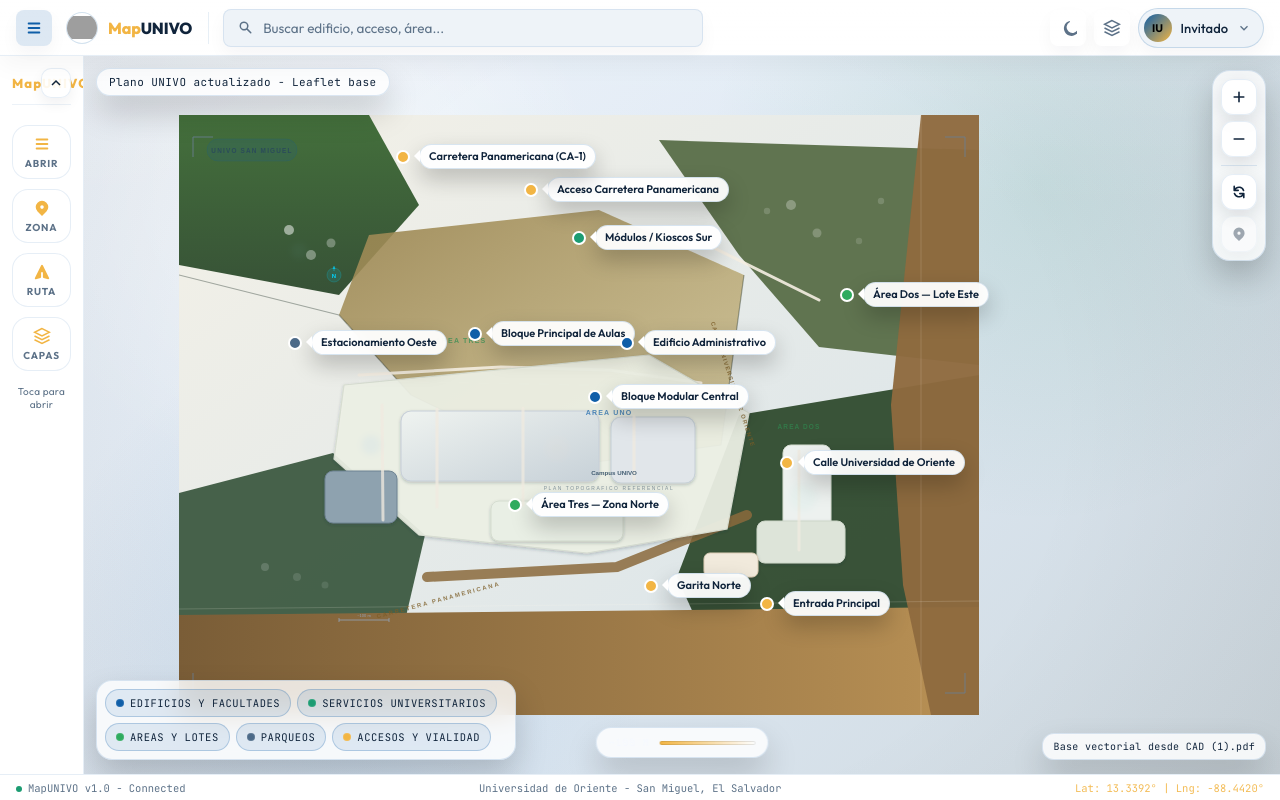
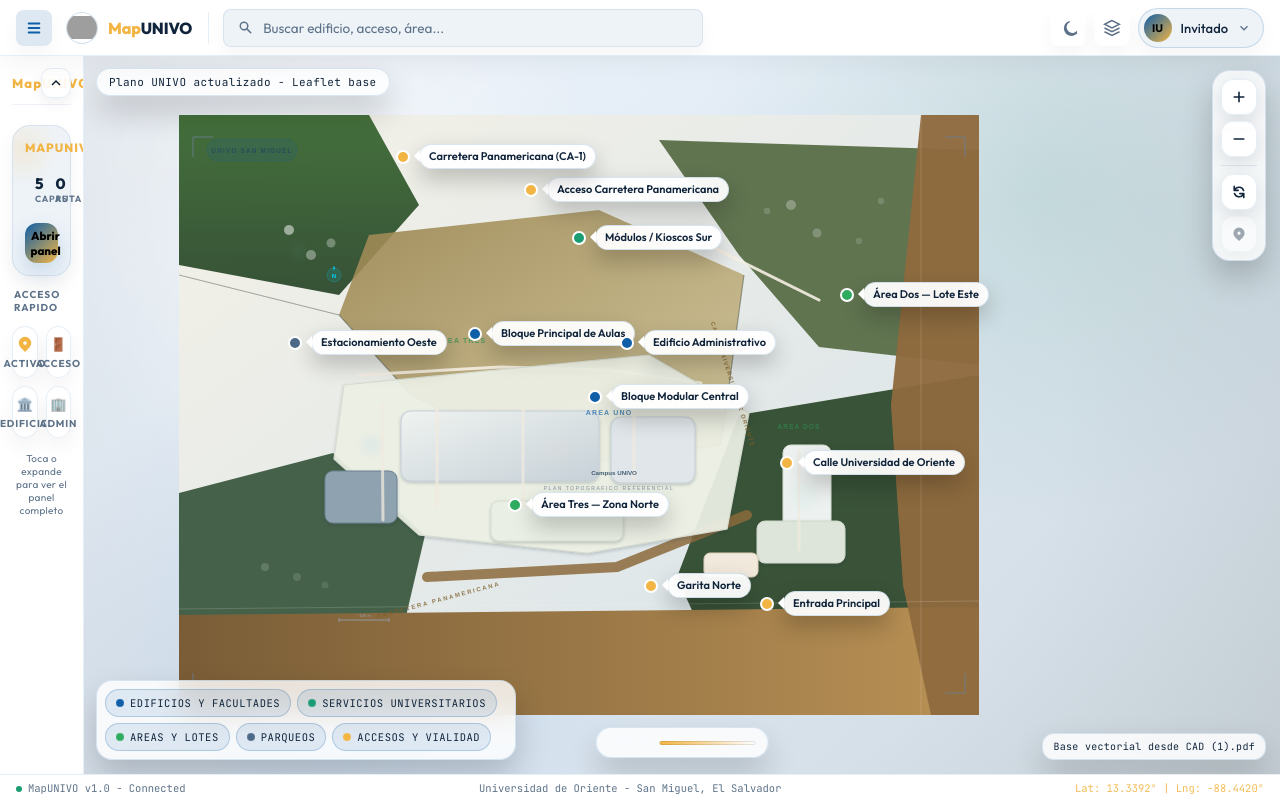
Before and after one commit to leninalejan/MapUnivo, a React (Vite) app in the folder MapUnivo/: page / in a window 1280 px wide. Both pictures are taken after a click on the button 262 px from the left and 85 px from the top of the page. Built offline with nearby package versions, Linux system fonts and the light colour scheme; grey boxes are pictures that could not be loaded.

Commit message:
feat: agregar resumen colapsado y acceso rápido en el panel lateral

```diff
--- a/MapUnivo/src/components/Sidebar.jsx
+++ b/MapUnivo/src/components/Sidebar.jsx
@@ -30,6 +30,13 @@ export default function Sidebar({
     return g
   }, [])
 
+  const quickZones = useMemo(() => {
+    const ids = ['entrada_principal', 'bloque_principal', 'administracion', 'area_tres']
+    return ids.map(id => CAMPUS_ZONES.find(zone => zone.id === id)).filter(Boolean)
+  }, [])
+
+  const visibleLayerCount = Object.values(layers).filter(Boolean).length
+
   return (
     <aside className={`${styles.sidebar} ${open ? styles.open : ''} ${collapsed ? styles.collapsed : ''}`} onClick={e => e.stopPropagation()}>
       <div className={styles.sidebarHeader}>
@@ -56,24 +63,74 @@ export default function Sidebar({
 
       {collapsed ? (
         <div className={styles.collapsedDock}>
-          <button type="button" className={styles.dockBtn} onClick={onToggleCollapse} title="Abrir menú completo">
-            <span className={styles.dockBtnIcon}><Icons.Menu /></span>
-            <span className={styles.dockBtnText}>Abrir</span>
-          </button>
-          <button type="button" className={styles.dockBtn} onClick={() => onZoneClick(activeZone || CAMPUS_ZONES[0])} title="Ir a zona destacada">
-            <span className={styles.dockBtnIcon}><Icons.Pin /></span>
-            <span className={styles.dockBtnText}>Zona</span>
-          </button>
-          <button type="button" className={styles.dockBtn} onClick={() => onToggleCollapse()} title="Ver navegación">
-            <span className={styles.dockBtnIcon}><Icons.Route /></span>
-            <span className={styles.dockBtnText}>Ruta</span>
-          </button>
-          <button type="button" className={styles.dockBtn} onClick={() => onToggleCollapse()} title="Mostrar capas">
-            <span className={styles.dockBtnIcon}><Icons.Layers /></span>
-            <span className={styles.dockBtnText}>Capas</span>
-          </button>
+          <div className={styles.collapsedSummary}>
+            <div className={styles.collapsedSummaryTop}>
+              <span className={styles.collapsedBrand}>MapUNIVO</span>
+              <span className={styles.collapsedMode}>Compacto</span>
+            </div>
+
+            <div className={styles.collapsedStats}>
+              <div className={styles.collapsedStat}>
+                <span className={styles.collapsedStatValue}>{visibleLayerCount}</span>
+                <span className={styles.collapsedStatLabel}>Capas</span>
+              </div>
+              <div className={styles.collapsedStat}>
+                <span className={styles.collapsedStatValue}>{routeSummary ? routeSummary.stepCount : 0}</span>
+                <span className={styles.collapsedStatLabel}>Ruta</span>
+              </div>
+            </div>
+
+            <button type="button" className={styles.collapsedPrimary} onClick={onToggleCollapse} title="Abrir panel completo">
+              <Icons.Menu />
+              <span>Abrir panel</span>
+            </button>
+          </div>
+
+          <div className={styles.collapsedQuickLabel}>Acceso rapido</div>
+          <div className={styles.collapsedQuickGrid}>
+            <button
+              type="button"
+              className={styles.dockBtn}
+              onClick={() => onZoneClick(activeZone || CAMPUS_ZONES[0])}
+              title="Ir a la zona activa"
+            >
+              <span className={styles.dockBtnIcon}><Icons.Pin /></span>
+              <span className={styles.dockBtnText}>Activo</span>
+            </button>
+
+            {quickZones.slice(0, 3).map(zone => (
+              <button
+                key={zone.id}
+                type="button"
+                className={styles.dockBtn}
+                onClick={() => onZoneClick(zone)}
+                title={zone.name}
+              >
+                <span className={styles.dockBtnIcon} style={{ color: zone.color }}>{zone.icon}</span>
+                <span className={styles.dockBtnText}>{zone.badge}</span>
+              </button>
+            ))}
+          </div>
+
+          {routeSummary && (
+            <button
+              type="button"
+              className={styles.collapsedRouteCard}
+              onClick={onToggleCollapse}
+              title="Abrir para ver la ruta completa"
+            >
+              <span className={styles.collapsedRouteLabel}>Ruta activa</span>
+              <span className={styles.collapsedRoutePath}>
+                {routeSummary.origin.name}{' \u2192 '}{routeSummary.destination.name}
+              </span>
+              <span className={styles.collapsedRouteMeta}>
+                {routeSummary.durationMinutes} min · {routeSummary.distanceMeters} m
+              </span>
+            </button>
+          )}
+
           <div className={styles.collapsedHint}>
-            Toca para abrir
+            Toca o expande para ver el panel completo
           </div>
         </div>
       ) : (
--- a/MapUnivo/src/components/Sidebar.module.css
+++ b/MapUnivo/src/components/Sidebar.module.css
@@ -80,19 +80,170 @@
 .collapsedDock {
   display:flex;
   flex-direction:column;
-  gap:10px;
+  gap:12px;
   margin-top: 8px;
 }
 
+.collapsedSummary {
+  display:flex;
+  flex-direction:column;
+  gap:10px;
+  padding:12px;
+  border-radius:18px;
+  background:
+    radial-gradient(circle at 18% 16%, rgba(242,181,68,0.14), transparent 28%),
+    linear-gradient(180deg, rgba(255,255,255,0.04), transparent), var(--surface2);
+  border:1px solid var(--border);
+  box-shadow: 0 12px 28px rgba(15, 23, 42, 0.10);
+}
+
+.collapsedSummaryTop {
+  display:flex;
+  align-items:center;
+  justify-content:space-between;
+  gap:10px;
+}
+
+.collapsedBrand {
+  font-size: 12px;
+  font-weight: 900;
+  letter-spacing: 0.08em;
+  color: var(--accent2);
+  text-transform: uppercase;
+}
+
+.collapsedMode {
+  padding: 4px 8px;
+  border-radius: 999px;
+  font-size: 9px;
+  font-weight: 800;
+  letter-spacing: 0.08em;
+  text-transform: uppercase;
+  color: #f7d38a;
+  background: rgba(242,181,68,0.16);
+}
+
+.collapsedStats {
+  display:grid;
+  grid-template-columns: repeat(2, minmax(0, 1fr));
+  gap:8px;
+}
+
+.collapsedStat {
+  display:flex;
+  flex-direction:column;
+  gap:2px;
+  padding:8px 9px;
+  border-radius:12px;
+  background: rgba(255,255,255,0.05);
+  border:1px solid rgba(255,255,255,0.04);
+}
+
+.collapsedStatValue {
+  font-size: 15px;
+  font-weight: 900;
+  line-height: 1;
+  color: var(--text);
+}
+
+.collapsedStatLabel {
+  font-size: 9px;
+  font-weight: 700;
+  letter-spacing: 0.08em;
+  text-transform: uppercase;
+  color: var(--muted);
+}
+
+.collapsedPrimary {
+  min-height: 40px;
+  padding: 0 12px;
+  display:inline-flex;
+  align-items:center;
+  justify-content:center;
+  gap:8px;
+  border-radius: 12px;
+  background: linear-gradient(135deg, var(--accent), var(--accent2));
+  color: #000;
+  font-size: 11.5px;
+  font-weight: 800;
+  box-shadow: 0 10px 22px rgba(15,94,168,.18);
+  transition: transform 0.18s ease, box-shadow 0.18s ease, filter 0.18s ease;
+}
+
+.collapsedPrimary:hover {
+  transform: translateY(-1px);
+  box-shadow: 0 14px 26px rgba(15,94,168,.24);
+  filter: saturate(1.02);
+}
+
+.collapsedPrimary svg {
+  width: 14px;
+  height: 14px;
+}
+
+.collapsedQuickLabel {
+  font-size: 10px;
+  font-weight: 700;
+  text-transform: uppercase;
+  letter-spacing: 0.1em;
+  color: var(--muted);
+  padding-left: 2px;
+}
+
+.collapsedQuickGrid {
+  display:grid;
+  grid-template-columns: repeat(2, minmax(0, 1fr));
+  gap:8px;
+}
+
+.collapsedRouteCard {
+  display:flex;
+  flex-direction:column;
+  gap:4px;
+  padding:10px 11px;
+  border-radius:16px;
+  text-align:left;
+  background: linear-gradient(180deg, rgba(15,94,168,0.14), rgba(15,94,168,0.06));
+  border:1px solid rgba(15,94,168,0.16);
+  box-shadow: 0 10px 22px rgba(15, 23, 42, 0.08);
+  transition: transform 0.18s ease, box-shadow 0.18s ease, border-color 0.18s ease;
+}
+
+.collapsedRouteCard:hover {
+  transform: translateY(-1px);
+  border-color: rgba(15,94,168,.26);
+  box-shadow: 0 14px 26px rgba(15, 23, 42, 0.10);
+}
+
+.collapsedRouteLabel {
+  font-size: 9px;
+  font-weight: 800;
+  letter-spacing: 0.1em;
+  text-transform: uppercase;
+  color: var(--muted);
+}
+
+.collapsedRoutePath {
+  font-size: 12px;
+  font-weight: 700;
+  line-height: 1.35;
+  color: var(--text);
+}
+
+.collapsedRouteMeta {
+  font-size: 10px;
+  color: var(--muted);
+}
+
 .dockBtn {
-  min-height: 54px;
-  border-radius: 16px;
+  min-height: 52px;
+  border-radius: 14px;
   display:flex;
   flex-direction:column;
   align-items:center;
   justify-content:center;
   gap:4px;
-  background: linear-gradient(180deg, rgba(255,255,255,0.03), transparent), var(--surface2);
+  background: linear-gradient(180deg, rgba(255,255,255,0.04), transparent), var(--surface2);
   border: 1px solid var(--border);
   color: var(--text);
   box-shadow: inset 0 1px 0 rgba(255,255,255,0.03);
@@ -129,7 +280,7 @@
 }
 
 .collapsedHint {
-  margin-top: 4px;
+  margin-top: 2px;
   text-align:center;
   font-size: 10px;
   color: var(--muted);
@@ -544,6 +695,12 @@
   background: rgba(255,255,255,0.9);
 }
 
+:global(html[data-theme='light']) .collapsedSummary,
+:global(html[data-theme='light']) .collapsedRouteCard,
+:global(html[data-theme='light']) .dockBtn {
+  box-shadow: 0 10px 20px rgba(15, 23, 42, 0.05);
+}
+
 @media (max-width: 768px) {
   .sidebar {
     position: fixed;
@@ -604,4 +761,14 @@
   .collapsed .sidebarHeader {
     margin-bottom: 0;
   }
+
+  .collapsed .sidebarBrandText,
+  .collapsed .mobileClose,
+  .collapsed .section,
+  .collapsed .routeLive,
+  .collapsed .routePanel,
+  .collapsed .layerList,
+  .collapsed .sectionTitle {
+    display: none;
+  }
 }
```
